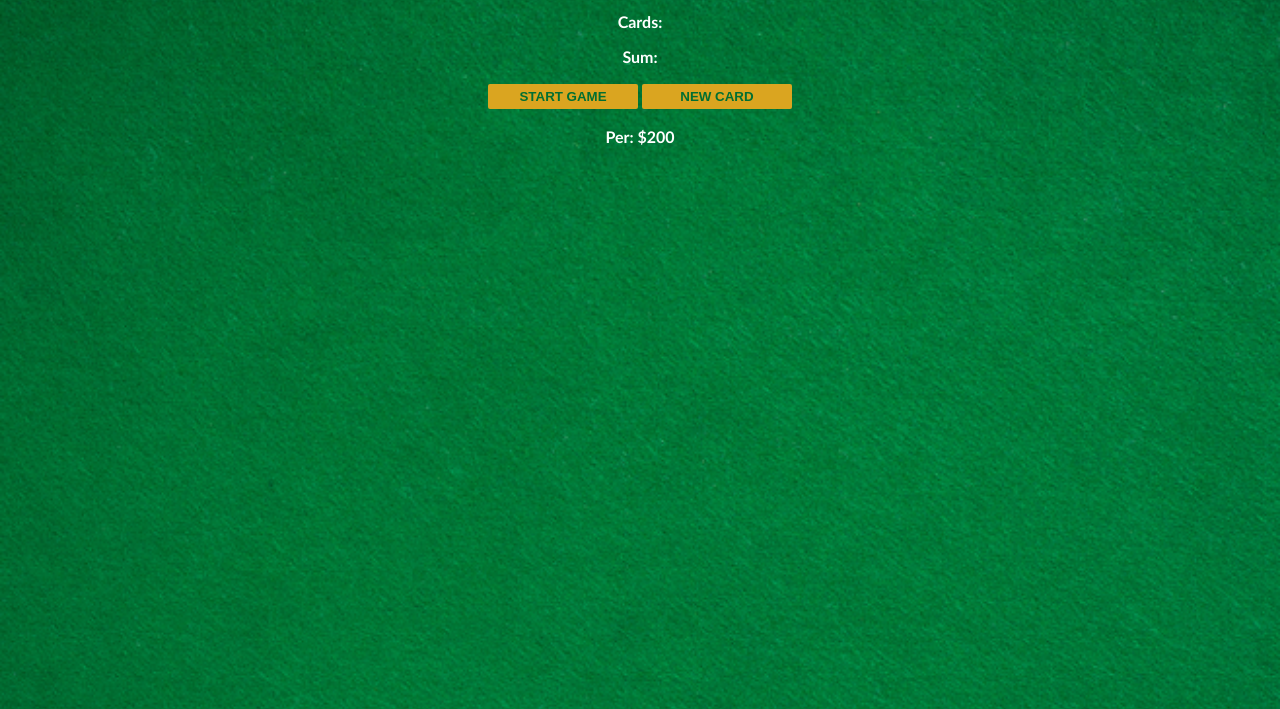
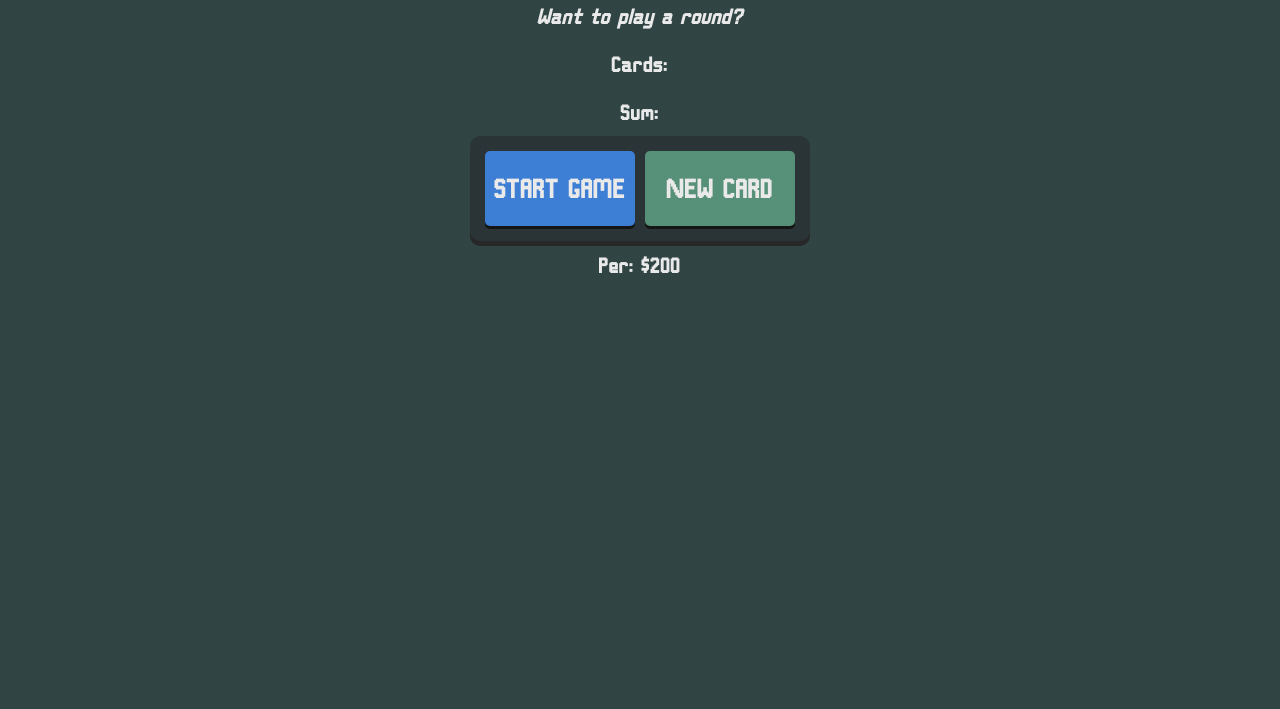
Before and after one commit to JoeyLitten/Balatro-looking-Black-Jack-Game, a plain HTML site: page index.html in a window 1280 px wide. Shown: the part 91-800 px from the top of the page. Drawn offline with Linux system fonts and the light colour scheme.

Commit message:
Changed deck array and added new ui

```diff
--- a/index.css
+++ b/index.css
@@ -1,29 +1,87 @@
+@font-face {
+    font-family: balatro;
+    src: url(fonts/balatro.ttf);
+}
 body {
-    font-family: 'Trebuchet MS', 'Lucida Sans Unicode', 'Lucida Grande', Arial, sans-serif;
-    background-image: url("images/table.png");
-    background-size: cover;
+    font-family: 'balatro','Trebuchet MS', 'Lucida Sans Unicode', 'Lucida Grande', Arial, sans-serif;
     font-weight: bold;
     color: white;
     text-align: center;
+    justify-content: center;
+    /*background-color: #43674f;
+    background-blend-mode: multiply, luminosity;*/
+    background: #2b4242;
+    background-size: cover;
+    color: white;
+    letter-spacing: 1px;
 }
-
-h1 {
-    color: goldenrod;
+.gameboard{
+    flex-direction: column;
+    display: flex;
+    justify-content: center;
+    align-items: center;
+    /* height: 100%;
+    background-size: cover;
+    background: hotpink;*/
 }
-
+#overlay {
+    position: fixed;
+    width: 100%;
+    height: 100%;
+    top: 0;
+    left: 0;
+    right: 0;
+    bottom: 0;
+    background-image: linear-gradient(to top, #00090100, #00090100, #57575743, #57575743);
+    background-size: cover;
+    background-size: 100% 1px;
+    z-index: 2;
+    pointer-events: none;
+  }
 #message-el {
     font-style: italic;
 }
 
 button {
-    color: #016f32;
+    font-family: 'balatro','Trebuchet MS', 'Lucida Sans Unicode', 'Lucida Grande', Arial, sans-serif;
+    color: white;
+    font-size: 20px;
     width: 150px;
+    height:75px;
     background: goldenrod;
     padding-top: 5px;
     padding-bottom: 5px;
     font-weight: bold;
     border: none;
-    border-radius: 2px;
-    margin-bottom: 2px;
-    margin-top: 2px;
+    border-radius: 5px;
+    margin:5px;
+    box-shadow: 0px 3px 0px rgb(11, 11, 11);
+    letter-spacing: 1px;
 }
+.button-row{
+    border-radius: 10px;
+    background-color: #242f32;
+    padding:10px;
+    box-shadow: 0px 5px 0px rgb(33, 33, 33);
+    display: flex;
+    flex-direction: row;
+}
+#play-btn{
+    background: #3A85E9;
+}
+#card-btn{
+    background: #58997E
+}
+@media screen{
+    #overlay {
+      animation: scanlines infinite 7.5s linear ;
+    }
+  }
+  @keyframes scanlines {
+    from {
+      background-position: 0 0;
+    }
+    to {
+      background-position: 0 -10px;
+    }
+  }
--- a/index.html
+++ b/index.html
@@ -3,13 +3,18 @@
         <link rel="stylesheet" href="index.css">
     </head>
     <body>
+        <div id="overlay"></div>
+        <div class="gameboard">
             <h1>Blackjack</h1>
             <p id="message-el">Want to play a round?</p>
             <p id="cards-el">Cards:</p>
             <p id="sum-el">Sum:</p>
-        <button onclick="startGame()">START GAME</button>
-        <button onclick="newCard()">NEW CARD</button>
+            <div class="button-row">
+            <button id="play-btn" onclick="startGame()"></button>
+            <button id="card-btn" onclick="newCard()">NEW CARD</button>
+            </div>
          <p id="player-el"></p>
             <script src="index.js"></script>
+        </div>
     </body>
 </html>
--- a/index.js
+++ b/index.js
@@ -2,8 +2,9 @@ let player = {
     name: "Per",
     chips: 200
 }
-
+let deck = ["A",1,2,3,4,5,6,7,8,9,10,"J","Q","K"]
 let cards = []
+let hand = []
 let sum = 0
 let hasBlackJack = false
 let isAlive = false
@@ -12,10 +13,12 @@ let messageEl = document.getElementById("message-el")
 let sumEl = document.getElementById("sum-el")
 let cardsEl = document.getElementById("cards-el")
 let playerEl = document.getElementById("player-el")
+let playBtn = document.getElementById("play-btn")
 
 playerEl.textContent = player.name + ": $" + player.chips
+playBtn.textContent = "START GAME"
 
-function getRandomCard() {
+/* function getRandomCard() {
     let randomNumber = Math.floor( Math.random()*13 ) + 1
     if (randomNumber > 10) {
         return 10
@@ -24,19 +27,43 @@ function getRandomCard() {
     } else {
         return randomNumber
     }
+} */
+function getRandomCardFromDeck(){
+    let random =  Math.floor(Math.random() * deck.length)
+
+ if(deck.random === "J" || deck.random === "Q" || deck.random === "K"){
+    return 10
+}else if ( deck.random  == "A"){
+    return 1
+}else{
+    return deck[random]
 }
+}
+
+/* function turnFacesToNumbers(){
+    for( let i = 0; i < cards.length; i++){
+    if(i == "J" || i == "Q" || i == "K"){
+        return 10
+    }else if ( i == "A"){
+        return 11
+    }else{
+        return i
+    }
+    }
+}  */
 
 function startGame() {
     isAlive = true
-    let firstCard = getRandomCard()
-    let secondCard = getRandomCard()
+    let firstCard = getRandomCardFromDeck()
+    let secondCard = getRandomCardFromDeck()
     cards = [firstCard, secondCard]
     sum = firstCard + secondCard
     renderGame()
+    //dispellPlayButton()
 }
 
 function renderGame() {
-    cardsEl.textContent = "Cards: "
+    cardsEl.textContent = "Hand: "
     for (let i = 0; i < cards.length; i++) {
         cardsEl.textContent += cards[i] + " "
     }
@@ -47,9 +74,11 @@ function renderGame() {
     } else if (sum === 21) {
         message = "You've got Blackjack!"
         hasBlackJack = true
+        //castPlayButton()
     } else {
         message = "You're out of the game!"
         isAlive = false
+       // castPlayButton()
     }
     messageEl.textContent = message
 }
@@ -57,9 +86,17 @@ function renderGame() {
 
 function newCard() {
     if (isAlive === true && hasBlackJack === false) {
-        let card = getRandomCard()
+        let card = getRandomCardFromDeck()
+        cards.push(card)
         sum += card
-        cards.push(card)
         renderGame()
     }
 }
+
+/* function castPlayButton(){
+    document.getElementById("play-btn").style.display = ""
+}
+
+function dispellPlayButton(){
+    document.getElementById("play-btn").style.display = "none"
+} */
```
Also changed, not shown: fonts/balatro.ttf (added), images/baltrobackground.jpg (added), images/tabletexture.jpg (added), 1 other file. Lines whose indentation alone changed are shown as unchanged.
